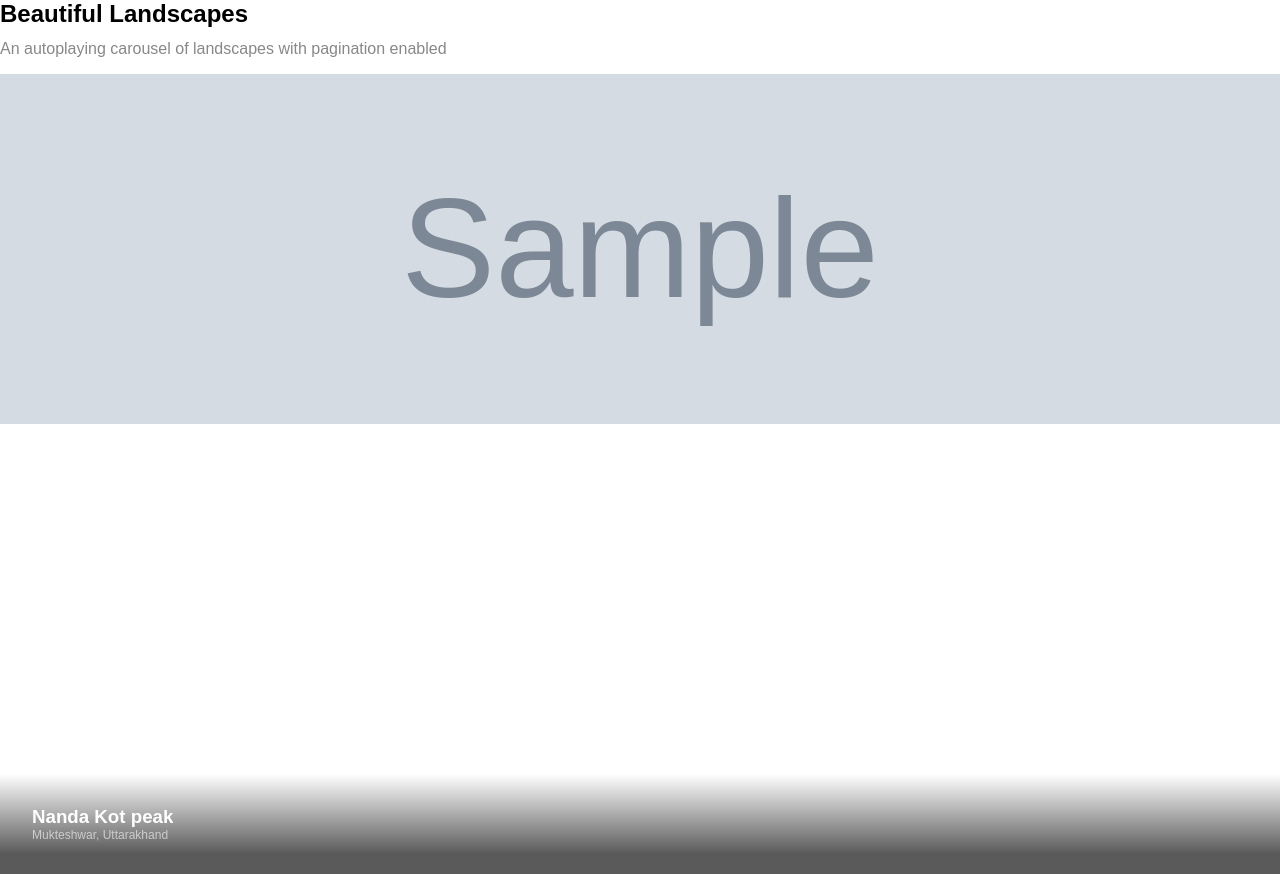
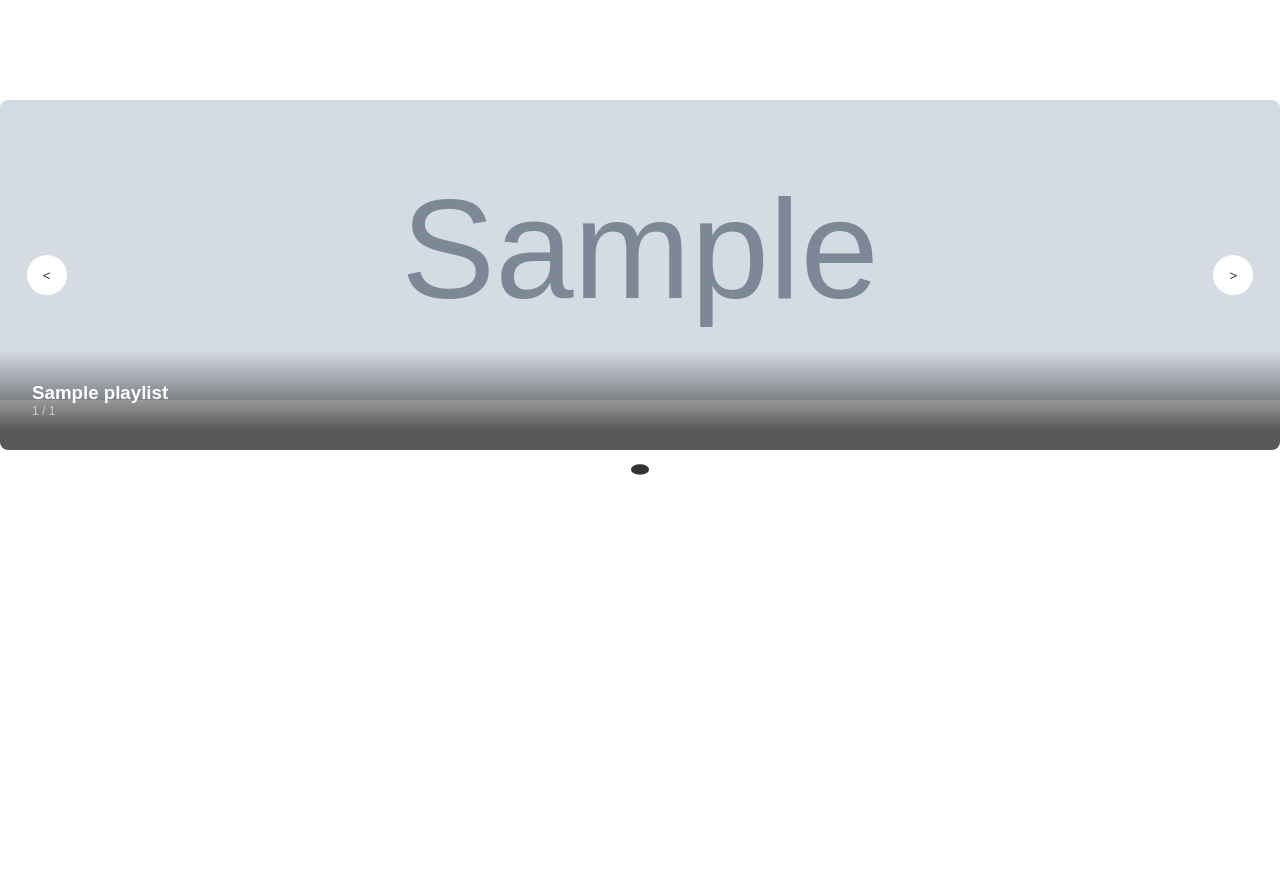
Before and after one commit to Omwamii/Spotify_to_Youtube_playlists, a Flask app: template templates/index.html in a window 1280 px wide. After the commit the page ends 475 px from the top, so only its background shows below. Run offline with Flask 3, Linux system fonts and the light colour scheme; the template is opened without the code that fills it: most values are stand-ins (such as "Sample title", 1, 10 or a date in 2020); grey boxes marked "Sample" are stand-in pictures; parts of the project's set-up code (start-up, migrations or seed data) failed here and were passed over; some libraries are stand-ins or nearby versions; some web fonts are replaced.

Commit message:
carousel workorking.. tweaking features

```diff
--- a/app.py
+++ b/app.py
@@ -12,6 +12,7 @@
         Returns all your current saved playlists
     """
     playlists = my_app.get_spotify_playlists()
+    print(playlists[0])
     return render_template('index.html', playlists=playlists)
 
 @app.route('/playlist/<string:play_id>')
--- a/base.py
+++ b/base.py
@@ -21,6 +21,7 @@
 os.environ['SPOTIPY_CLIENT_ID'] = cl_id
 os.environ['SPOTIPY_CLIENT_SECRET'] = cl_secret
 os.environ['SPOTIPY_REDIRECT_URI'] = "http://127.0.0.1:5000"
+
 
 class Base():
     """ Base class with youtube's google auth & spotify auth"""
--- a/static/script.js
+++ b/static/script.js
@@ -1,4 +1,4 @@
-$(document).ready(() => {
+document.addEventListener('DOMContentLoaded', () => {
   const JSCarousel = ({
     carouselSelector,
     slideSelector,
@@ -17,6 +17,8 @@
 
     // Find the carousel element in the DOM.
     const carousel = document.querySelector(carouselSelector);
+    console.log('carousel:>>>')
+    console.log(carousel)
 
     // If carousel element is not found, log an error and exit.
     if (!carousel) {
@@ -26,6 +28,10 @@
 
     // Find all slides within the carousel
     const slides = carousel.querySelectorAll(slideSelector);
+    console.log("slides:>>>>")
+    console.log(slides)
+    console.log('slides length:>>>>')
+    console.log(slides.length)
 
     if (!slides.length) {
       console.error("Specify a valid selector for slides.");
@@ -91,15 +97,16 @@
         slide.style.transform = `translateX(${index * 100}%)`;
         if (enablePagination) {
           const paginationBtn = addElement(
-          "btn",
+            "button",
             {
-            class: `carousel-btn caroursel-btn--${index + 1}`,
+              class: `carousel-btn caroursel-btn--${index + 1} paginate`,
               role: "tab",
             },
             `${index + 1}`
           );
 
-        paginationContainer.appendChild(paginationBtn);
+          paginationContainer.appendChild(paginationBtn); // nav > button
+
 
           if (index === 0) {
             paginationBtn.classList.add("carousel-btn--active");
@@ -114,7 +121,7 @@
 
       // Create and append previous button.
       prevBtn = addElement(
-      "btn",
+        "button",
         {
           class: "carousel-btn carousel-btn--prev-next carousel-btn--prev",
           "aria-label": "Previous Slide",
@@ -125,7 +132,7 @@
 
       // Create and append next button.
       nextBtn = addElement(
-      "btn",
+        "button",
         {
           class: "carousel-btn carousel-btn--prev-next carousel-btn--next",
           "aria-label": "Next Slide",
@@ -149,6 +156,8 @@
      */
     const updatePaginationBtns = () => {
       const paginationBtns = paginationContainer.children;
+      console.log("Pagination children:>>>");
+      console.log(paginationBtns);
       const prevActiveBtns = Array.from(paginationBtns).filter((btn) =>
         btn.classList.contains("carousel-btn--active")
       );
@@ -157,6 +166,8 @@
         btn.removeAttribute("aria-selected");
       });
 
+      console.log("current slide index:>>>");
+      console.log(currentSlideIndex);
       const currActiveBtns = paginationBtns[currentSlideIndex];
       if (currActiveBtns) {
         currActiveBtns.classList.add("carousel-btn--active");
@@ -189,8 +200,14 @@
     };
 
     // Event handlers for previous and next button clicks.
-  const handlePrevBtnClick = () => moveSlide("prev");
-  const handleNextBtnClick = () => moveSlide("next");
+    const handlePrevBtnClick = () => {
+      console.log('Previous button clicked')
+      moveSlide("prev")
+    };
+    const handleNextBtnClick = () => {
+      console.log('Next button clicked')
+      moveSlide("next")
+    };
 
     // Start autoplaying of slides.
     const startAutoplay = () => {
@@ -265,8 +282,7 @@
       nextBtn.removeEventListener("click", handleNextBtnClick);
       carousel.removeEventListener("keydown", handleKeyboardNav);
       if (enablePagination) {
-      const paginationBtns =
-        paginationContainer.querySelectorAll(".carousel-btn");
+        const paginationBtns = paginationContainer.querySelectorAll(".carousel-btn");
         if (paginationBtns.length) {
           paginationBtns.forEach((btn) => {
             btn.removeEventListener("click", handlePaginationBtnClick);
@@ -285,4 +301,16 @@
     // Return an object with methods to create and destroy the carousel.
     return { create, destroy };
   };
+
+  const carousel1 = JSCarousel({
+    carouselSelector: ".carousel",
+    slideSelector: ".slide",
+    enablePagination: true,
+  });
+
+  carousel1.create();
+  window.addEventListener("unload", () => {
+    carousel1.destroy();
+  });
+
 })
--- a/static/styles.css
+++ b/static/styles.css
@@ -152,3 +152,11 @@
   transform: scale(1.5);
   background-color: var(--carousel-pagination-btn-active-bg);
 }
+
+.paginate {
+  background-color: red;
+}
+
+.carousel {
+  margin-top: 100px;
+}
--- a/templates/index.html
+++ b/templates/index.html
@@ -6,7 +6,6 @@
   <meta name="viewport" content="width=device-width, initial-scale=1.0">
   <title>Spo2yt</title>
   <link rel="stylesheet" href="../static/styles.css">
-  <script src="https://ajax.googleapis.com/ajax/libs/jquery/3.1.0/jquery.min.js"></script>
   <script src="../static/script.js"></script>
   <link rel="stylesheet" href="https://cdnjs.cloudflare.com/ajax/libs/font-awesome/4.7.0/css/font-awesome.min.css">
   <style>
@@ -16,25 +15,20 @@
 </head>
 
 <body>
-  <div id="carousel-1" class="carousel" role="region" aria-labelledby="carousel-1-title">
-    <h2 class="carousel-title" id="carousel-1-title">
-      Beautiful Landscapes
-    </h2>
-    <p class="carousel-description">
-      An autoplaying carousel of landscapes with pagination enabled
-    </p>
+  <div class="carousel" role="region" aria-labelledby="carousel-title">
+    <!-- <h2 class="carousel-title" id="carousel-1-title"> Your saved playlists</h2> -->
     {% for playlist in playlists %}
-    <div class="slide" role="tabpanel" aria-labelledby="carousel-{{ playlist.id }}-slide-{{ playlist.id }}-title">
+    <div class="slide" role="tabpanel" aria-labelledby="carousel-slide-{{ loop.index }}-title">
       <div class="slide-content">
         <div class="slide-caption">
-          <h3 id="carousel-1-slide-1-title">Nanda Kot peak</h3>
-          <p>Mukteshwar, Uttarakhand</p>
+          <h3 id="carousel-slide-1-title">{{ playlist.name }}</h3>
+          <p>{{ loop.index }} / {{ loop.length }}</p>
         </div>
-        <img src="{{ playlist.cover }}" alt="album cover" width="800" height="350" />
+        <img src="{{ playlist.cover }}" alt="album cover" width="380" height="300" />
       </div>
     </div>
-  </div>
   {% endfor %}
+</div>
 </body>
 
 </html>
```
Lines whose indentation alone changed are shown as unchanged.
